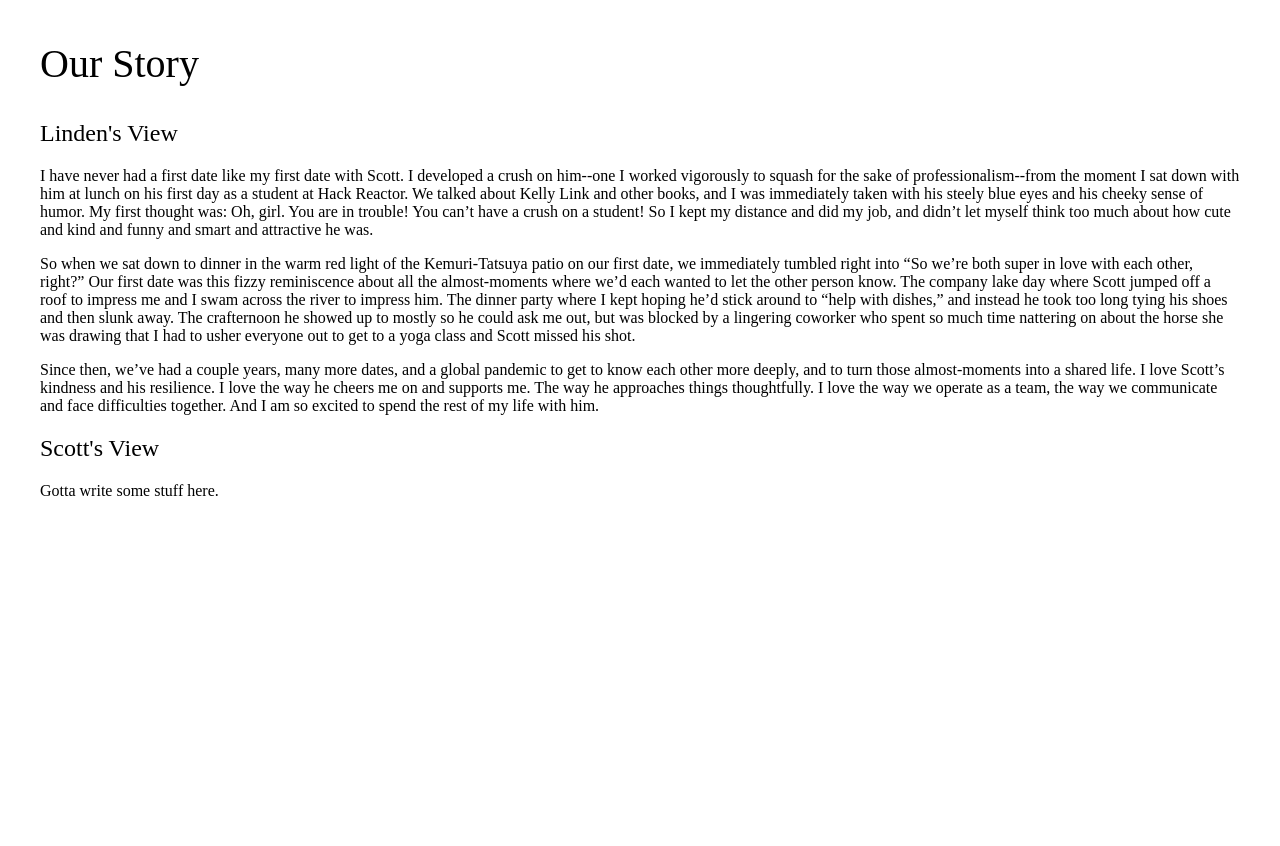
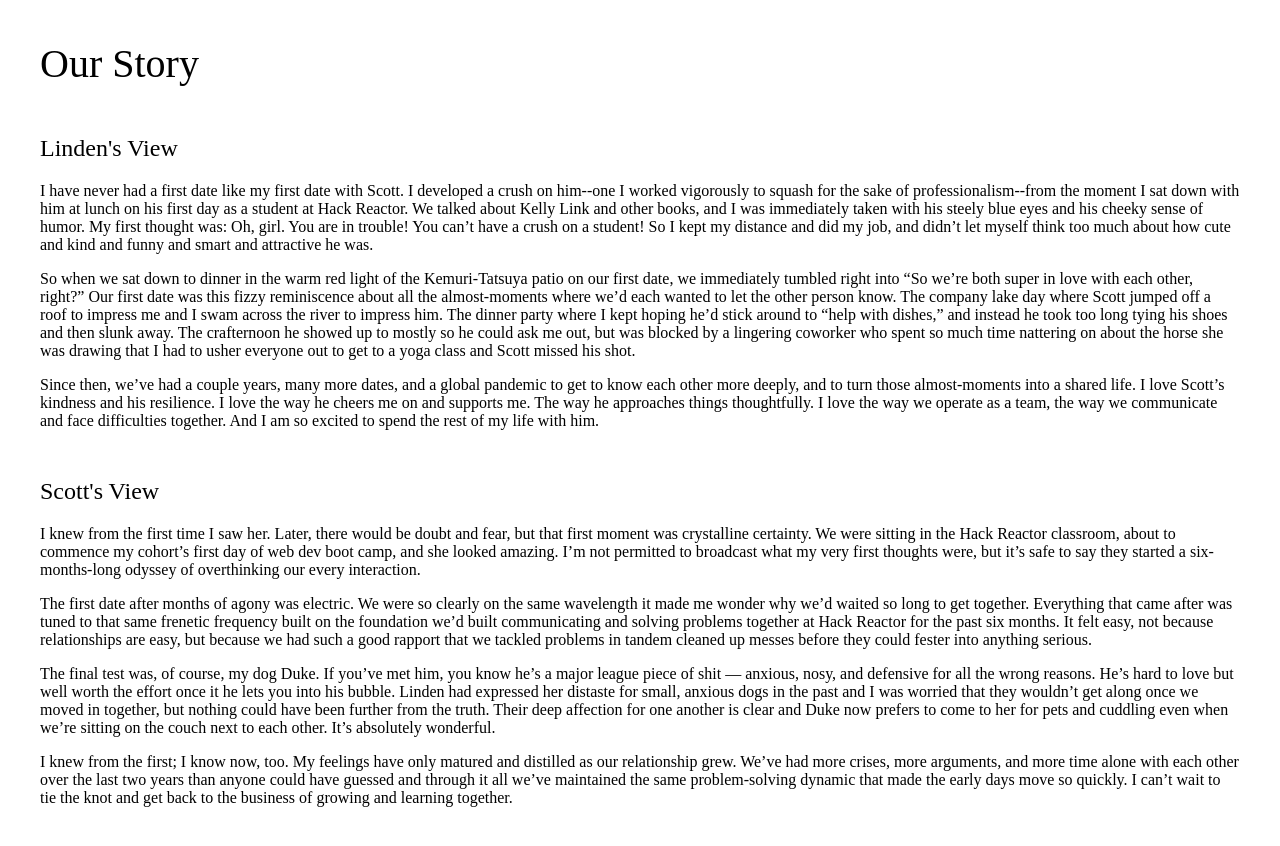
Before and after one commit to scottelder/wedding, a React app: page /about in a window 1280 px wide. Shown: the top 846 px of the page. Before the commit the page ends 800 px from the top, so only its background shows below. Built offline with nearby package versions, Linux system fonts and the light colour scheme; the HTML template or start-up script is replaced by a standard one.

Commit message:
update copy and tweak layout

```diff
--- a/client/About.js
+++ b/client/About.js
@@ -53,7 +53,46 @@ export default function About() {
 
       <Section>
         <Subheadline>Scott's View</Subheadline>
-        <Paragraph>Gotta write some stuff here.</Paragraph>
+        <Paragraph>
+          I knew from the first time I saw her. Later, there would be doubt and
+          fear, but that first moment was crystalline certainty. We were sitting
+          in the Hack Reactor classroom, about to commence my cohort’s first day
+          of web dev boot camp, and she looked amazing. I’m not permitted to
+          broadcast what my very first thoughts were, but it’s safe to say they
+          started a six-months-long odyssey of overthinking our every
+          interaction.
+        </Paragraph>
+        <Paragraph>
+          The first date after months of agony was electric. We were so clearly
+          on the same wavelength it made me wonder why we’d waited so long to
+          get together. Everything that came after was tuned to that same
+          frenetic frequency built on the foundation we’d built communicating
+          and solving problems together at Hack Reactor for the past six months.
+          It felt easy, not because relationships are easy, but because we had
+          such a good rapport that we tackled problems in tandem cleaned up
+          messes before they could fester into anything serious.
+        </Paragraph>
+        <Paragraph>
+          The final test was, of course, my dog Duke. If you’ve met him, you
+          know he’s a major league piece of shit — anxious, nosy, and defensive
+          for all the wrong reasons. He’s hard to love but well worth the effort
+          once it he lets you into his bubble. Linden had expressed her distaste
+          for small, anxious dogs in the past and I was worried that they
+          wouldn’t get along once we moved in together, but nothing could have
+          been further from the truth. Their deep affection for one another is
+          clear and Duke now prefers to come to her for pets and cuddling even
+          when we’re sitting on the couch next to each other. It’s absolutely
+          wonderful.
+        </Paragraph>
+        <Paragraph>
+          I knew from the first; I know now, too. My feelings have only matured
+          and distilled as our relationship grew. We’ve had more crises, more
+          arguments, and more time alone with each other over the last two years
+          than anyone could have guessed and through it all we’ve maintained the
+          same problem-solving dynamic that made the early days move so quickly.
+          I can’t wait to tie the knot and get back to the business of growing
+          and learning together.
+        </Paragraph>
       </Section>
     </Article>
   );
--- a/client/Details.js
+++ b/client/Details.js
@@ -1,4 +1,5 @@
 import React from "react";
+import styled from "@emotion/styled";
 import {
   Article,
   Section,
@@ -9,19 +10,54 @@ import {
   Item,
 } from "./components";
 
+const DetailsArticle = styled(Article)`
+  text-align: center;
+`;
+
+const GridItem = styled(Item)`
+  display: grid;
+  grid-template: 100% / 34% 33% 33%;
+  margin: 0 auto;
+  height: 4em;
+  width: 90%;
+
+  @media screen and (min-width: 768px) {
+    width: 50%;
+  }
+
+  @media screen and (min-width: 1200px) {
+    width: 25%;
+  }
+`;
+
+const Time = styled.strong`
+  grid-area: 1 / 1 / 1 / 1;
+`;
+
+const Info = styled.span`
+  grid-area: 1 / 2 / 1 / 4;
+  text-align: left;
+`;
+
+const Date = styled.h3`
+  margin-top: 0;
+`;
+
 export default function Details() {
   return (
-    <Article>
+    <DetailsArticle>
       <Headline>Details</Headline>
 
       <Section>
         <Subheadline>COVID-19</Subheadline>
         <Paragraph>
+          <strong>
+            All of our guests who have RSVPed will be vaccinated by June 12th.
+          </strong>
+        </Paragraph>
+        <Paragraph>
           We are planning for the ceremony and wedding events to be outdoors,
           and will be spacing people for both dinner and the ceremony.
-          <strong>
-            As of now, all of our guests who have RSVPed will be vaccinated.
-          </strong>
         </Paragraph>
         <Paragraph>
           We are keeping a close eye on developing CDC recommendations and will
@@ -33,39 +69,57 @@ export default function Details() {
       <Section>
         <Subheadline>Rehearsal + Rehearsal Dinner</Subheadline>
         <List>
+          <Date>Friday, 6/11</Date>
           <Item>
             The rehearsal dinner will be indoors, and we will try to seat guests
             with people they know and spend time with for COVID-safety purposes.
           </Item>
         </List>
+        <h4>Schedule</h4>
         <List>
-          <Item>
-            4:00pm Rehearsal, Mercury Hall (Wedding Party + Parents only)
-          </Item>
-          <Item>
-            7:30pm Rehearsal Dinner, Justine’s Secret House (Everyone!)
-          </Item>
+          <GridItem>
+            <Time>4:00pm:</Time>{" "}
+            <Info>Rehearsal, Mercury Hall (Wedding Party + Parents only)</Info>
+          </GridItem>
+
+          <GridItem>
+            <Time>7:30pm:</Time>{" "}
+            <Info>Rehearsal Dinner, Justine’s Secret House (Everyone!)</Info>
+          </GridItem>
         </List>
       </Section>
 
       <Section>
         <Subheadline>Wedding</Subheadline>
         <List>
-          <Item>Saturday, 6/12</Item>
+          <Date>Saturday, 6/12</Date>
           <Item>
-            Please note: the wedding will largely be outdoors and dinner will be
-            served on a graveled terrace, so please wear comfortable shoes and
-            plan for the heat!
+            The wedding will largely be outdoors and dinner will be served on a
+            graveled terrace, so please wear comfortable shoes and plan for the
+            heat!
           </Item>
           <Item>We will make sure there are fans and cold drinks.</Item>
         </List>
+        <h4>Schedule</h4>
         <List>
-          <Item>6:30pm Arrive at Mercury Hall, grab a drink!</Item>
-          <Item>7:00pm Wedding Ceremony begins</Item>
-          <Item>7:30pm Cocktails</Item>
-          <Item>8:00pm Dinner</Item>
+          <GridItem>
+            <Time>6:30pm:</Time>{" "}
+            <Info>Arrive at Mercury Hall, grab a drink!</Info>
+          </GridItem>
+
+          <GridItem>
+            <Time>7:00pm:</Time> <Info>Wedding Ceremony begins</Info>
+          </GridItem>
+
+          <GridItem>
+            <Time>7:30pm:</Time> <Info>Cocktails</Info>
+          </GridItem>
+
+          <GridItem>
+            <Time>8:00pm:</Time> <Info>Dinner</Info>
+          </GridItem>
         </List>
       </Section>
-    </Article>
+    </DetailsArticle>
   );
 }
--- a/client/components/Typography.js
+++ b/client/components/Typography.js
@@ -15,6 +15,7 @@ export const Subheadline = styled.h2`
   padding: 0;
   font-family: "Playfair Display", serif;
   font-weight: 400;
+  margin-top: 2em;
 `;
 
 export const Paragraph = styled.p``;
```
